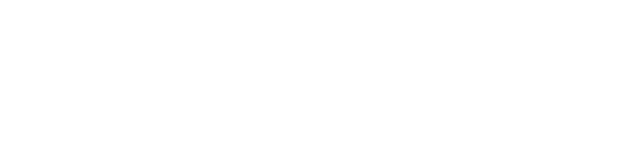
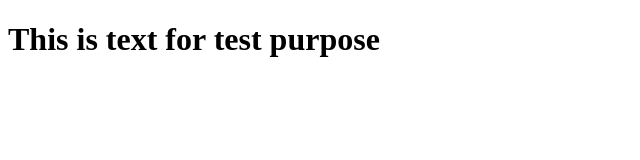
Before and after one commit to AleksPid/homework1, a plain HTML site: page index.html in a window 1280 px wide. Shown: the whole page, without its empty margins (0-640 px from the left). Drawn offline with Linux system fonts and the light colour scheme.

Commit message:
added h1

```diff
--- a/index.html
+++ b/index.html
@@ -6,6 +6,6 @@
     <title>Document</title>
 </head>
 <body>
-
+    <h1>This is text for test purpose</h1>
 </body>
 </html>
```
